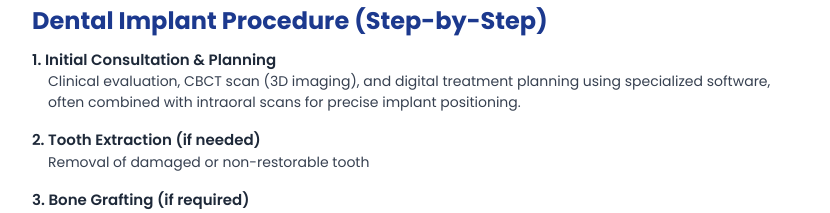
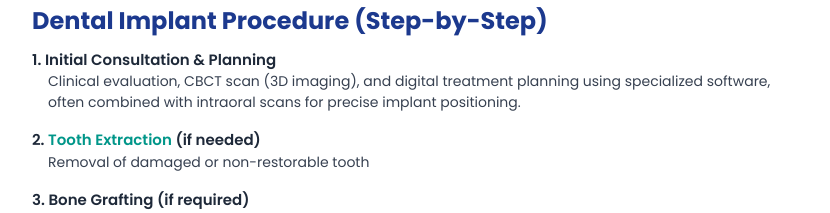
Before and after one commit to Sidhaarthan-K-G/Dental-Implantation, a website: page index.html in a window 1280 px wide. Shown: the part 4980-5193 px from the top of the page, without its empty margins (416-1246 px from the left). Drawn offline with Linux system fonts and the light colour scheme.

Commit message:
......................

```diff
--- a/index.html
+++ b/index.html
@@ -632,7 +632,7 @@
             </div>
             <div class="mb-4">
               <h3 class="font-semibold text-[16px] md:text-[15px]">
-                2.	Tooth Extraction (if needed)
+                2.	<a class="text-teal-600 font-semibold " href="https://oroglee.com/blogs/tooth-extraction-procedure-healingtime-whattoexpect/" target="_blank">Tooth Extraction</a> (if needed)
               </h3>
               <p class="pl-4">
                 Removal of damaged or non-restorable tooth
```
